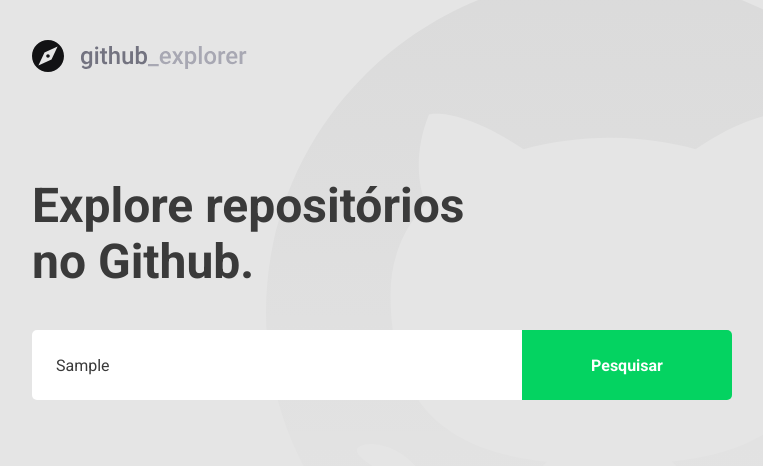
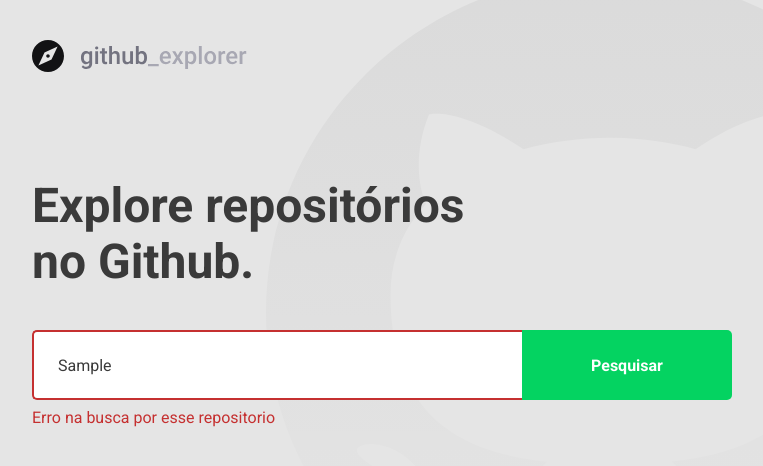
Before and after one commit to Ruteski/projeto-github, a React (Create React App) app: page / in a window 1280 px wide. Both pictures are taken after typing "Sample" into the empty fields and a click on the button "Pesquisar". Shown: the top 466 px of the page, without its empty margins (148-911 px from the left). Built offline with nearby package versions, Linux system fonts and the light colour scheme; no server answers.

Commit message:
lidando com erros

```diff
--- a/src/pages/Dashboard/index.tsx
+++ b/src/pages/Dashboard/index.tsx
@@ -17,17 +17,27 @@
 const Dashboard: React.FC = () => {
   const [repositories, setRepositories] = useState<IRepository[]>([]);
   const [newRepo, setNewRepo] = useState('');
+  const [inputError, setInputError] = useState('');
 
   const handleAddRepository = async (event: FormEvent) => {
     event.preventDefault();
 
-    const response = await api.get<IRepository>(`repos/${newRepo}`);
+    if (!newRepo) {
+      setInputError('Digite o autor/nome do repositorio');
+      return;
+    }
 
-    setNewRepo('');
+    try {
+      const response = await api.get<IRepository>(`repos/${newRepo}`);
+      const repository = response.data;
 
-    const repository = response.data;
+      setNewRepo('');
 
-    setRepositories([...repositories, repository]);
+      setRepositories([...repositories, repository]);
+      setInputError('');
+    } catch (err) {
+      setInputError('Erro na busca por esse repositorio');
+    }
   };
 
   return (
@@ -35,7 +45,7 @@
       <img src={logoImg} alt="Github Explorer" />
       <Style.Title>Explore repositórios no Github.</Style.Title>
 
-      <Style.Form onSubmit={handleAddRepository}>
+      <Style.Form hasError={!!inputError} onSubmit={handleAddRepository}>
         <input
           value={newRepo}
           onChange={e => setNewRepo(e.target.value)}
@@ -43,6 +53,7 @@
         />
         <button type="submit">Pesquisar</button>
       </Style.Form>
+      {inputError && <Style.Error>{inputError}</Style.Error>}
 
       <Style.Repositories>
         {repositories.map(repo => (
--- a/src/pages/Dashboard/styles.ts
+++ b/src/pages/Dashboard/styles.ts
@@ -1,5 +1,9 @@
-import styled from 'styled-components';
+import styled, { css } from 'styled-components';
 import { shade } from 'polished';
+
+interface IFormProps {
+  hasError: boolean;
+}
 
 export const Container = styled.div``;
 
@@ -11,7 +15,7 @@
   margin-top: 102px;
 `;
 
-export const Form = styled.form`
+export const Form = styled.form<IFormProps>`
   display: flex;
   margin-top: 40px;
   max-width: 700px;
@@ -23,6 +27,14 @@
     border: 0;
     border-radius: 5px 0 0 5px;
     color: #3a3a3a;
+    border: 2px solid #fff;
+    border-right: 0;
+
+    ${props =>
+      props.hasError &&
+      css`
+        border-color: #c53030;
+      `}
 
     &::placeholder {
       color: #a8a8b3;
@@ -43,6 +55,12 @@
       background: ${shade('0.2', '#04d361')};
     }
   }
+`;
+
+export const Error = styled.span`
+  display: block;
+  color: #c53030;
+  margin-top: 8px;
 `;
 
 export const Repositories = styled.div`
```
